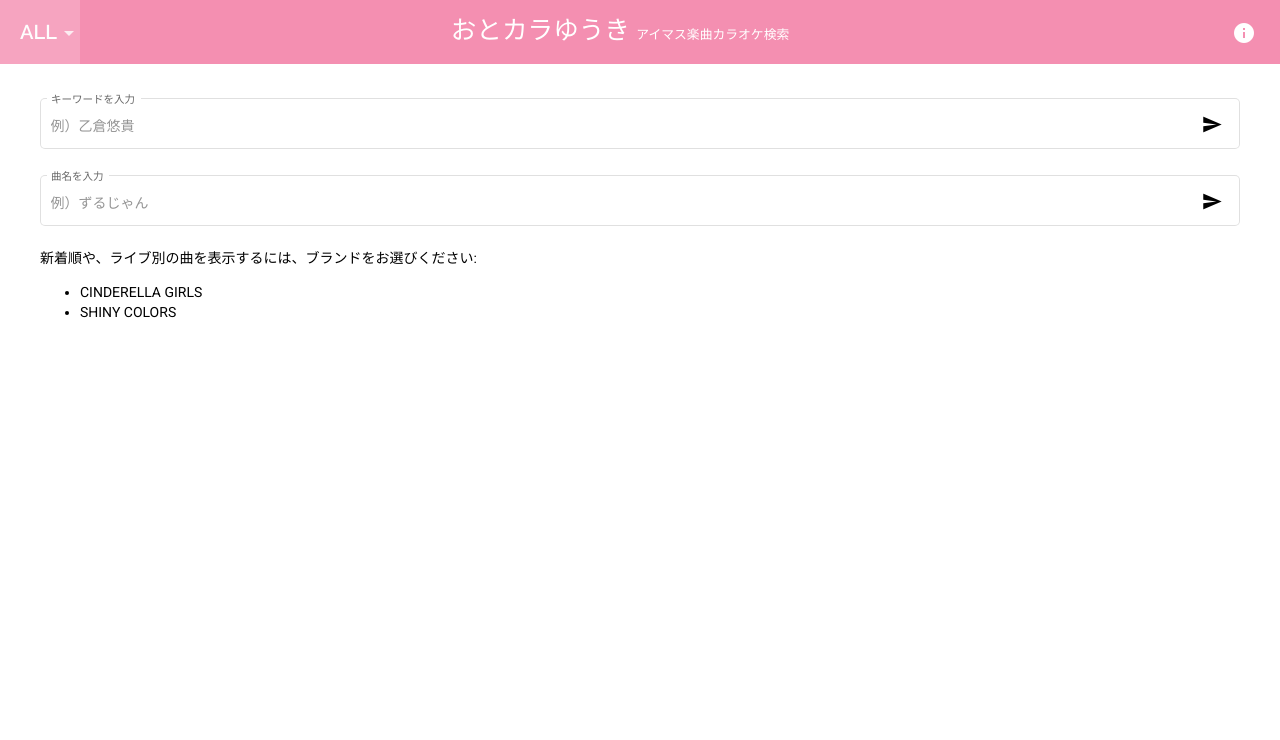
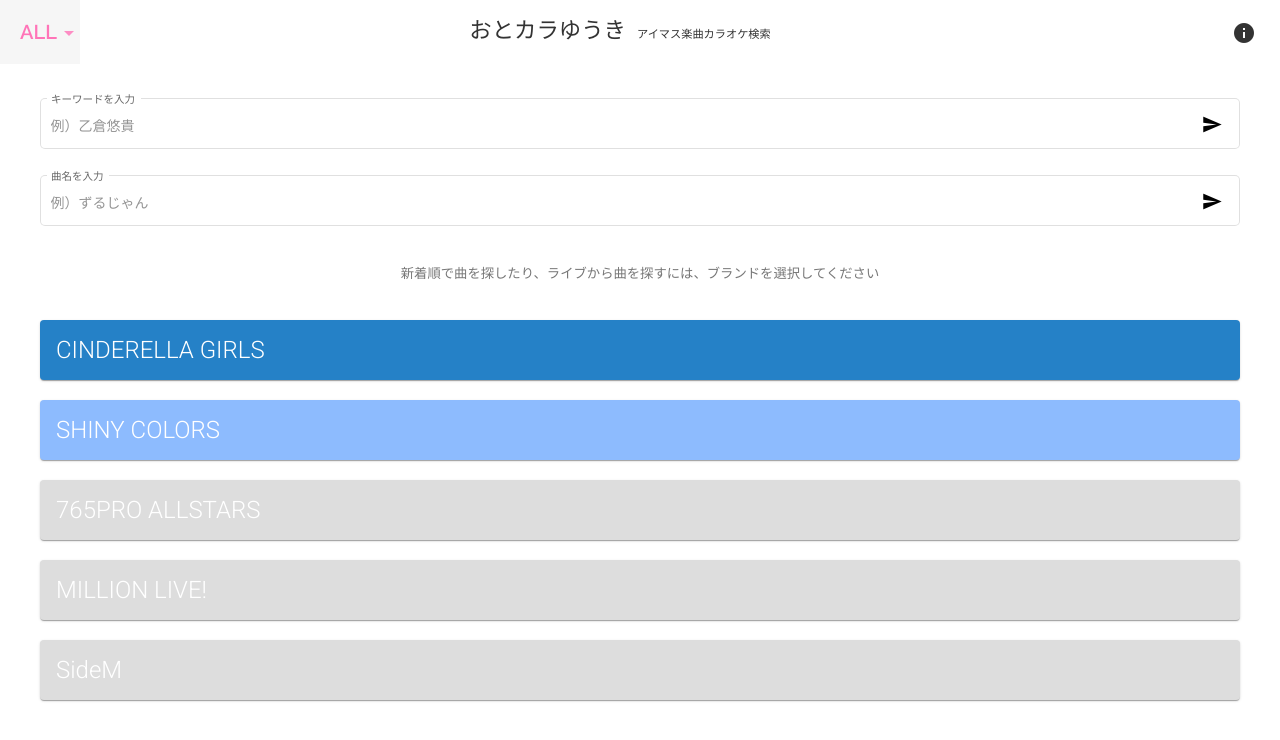
Before and after one commit to otokurarun/otokara-imas, an Angular app: page / in a window 1280 px wide. Shown: the top 740 px of the page. Built offline with nearby package versions, Linux system fonts and the light colour scheme.

Commit message:
Change: サイトの見た目を全体的に変更 #9

```diff
--- a/src/app/app.component.html
+++ b/src/app/app.component.html
@@ -3,10 +3,10 @@
   <app-brand-selector></app-brand-selector>
 
   <!-- サイト名 -->
-  <h1 class="toolbar__title">
-    <a routerLink="" class="gnav-logo-link">
+  <h1 class="toolbar-title">
+    <a routerLink="" class="logo-link">
       おとカラゆうき
-      <span class="toolbar__title--small"> アイマス楽曲カラオケ検索 </span>
+      <span class="toolbar-title-small"> アイマス楽曲カラオケ検索 </span>
     </a>
   </h1>
 
--- a/src/app/app.component.scss
+++ b/src/app/app.component.scss
@@ -1,26 +1,42 @@
 .toolbar {
-  background-color: #f48fb1;
+  background-color: white;
 
-  &__title {
+  a {
+    transition: all 0.3s ease-in-out;
+
+    &:hover {
+      opacity: 0.6;
+    }
+  }
+
+  .toolbar-title {
     margin: 0 auto;
-    font-size: 1.6rem;
+    font-size: 1.4rem;
+    text-align: center;
+    font-family: "M PLUS Rounded 1c";
 
-    @media screen and (max-width: 767px) {
+    @media screen and (max-width: 599px) {
       font-size: 1.5rem;
+      padding-left: 30px;
     }
 
-    > a {
-      color: white;
+    .logo-link {
+      color: #333;
       text-decoration: none;
     }
 
-    &--small {
+    .toolbar-title-small {
       font-size: 0.5em;
+      padding-left: 5px;
+
+      @media screen and (max-width: 599px) {
+        display: none;
+      }
     }
   }
 
   .info-icon {
-    color: white;
+    color: #333;
   }
 }
 
--- a/src/app/home-page/home-page.component.html
+++ b/src/app/home-page/home-page.component.html
@@ -2,13 +2,62 @@
 <app-song-search-form></app-song-search-form>
 
 <!-- ブランド選択 (全ブランドのトップページの場合のみ) -->
-<div *ngIf="this.brandName == 'all'">
-  新着順や、ライブ別の曲を表示するには、ブランドをお選びください:
+<div class="brand-selector" *ngIf="this.brandName == 'all'">
+  <p>
+    新着順で曲を探したり、ライブから曲を探すには、<br
+      class="sp-only"
+    />ブランドを選択してください
+  </p>
 
-  <ul>
-    <li (click)="this.onImasBrandChange('cg')">CINDERELLA GIRLS</li>
-    <li (click)="this.onImasBrandChange('sc')">SHINY COLORS</li>
-  </ul>
+  <div class="brand-select-cards">
+    <!-- シンデレラガールズ -->
+    <a routerLink="/cg">
+      <mat-card
+        class="brand-select-card"
+        (click)="this.onImasBrandChange('cg')"
+        style="background-color: #2581c7"
+      >
+        <mat-card-title class="title"> CINDERELLA GIRLS </mat-card-title>
+      </mat-card>
+    </a>
+
+    <!-- シャイニーカラーズ -->
+    <a routerLink="/sc">
+      <mat-card class="brand-select-card" style="background-color: #8dbbfe">
+        <mat-card-title class="title">SHINY COLORS </mat-card-title>
+      </mat-card>
+    </a>
+
+    <!-- 765PRO ALLSTARS -->
+    <a>
+      <mat-card
+        class="brand-select-card disabled"
+        style="background-color: #faadb9"
+      >
+        <mat-card-title class="title">765PRO ALLSTARS </mat-card-title>
+      </mat-card>
+    </a>
+
+    <!-- ミリオンライブ -->
+    <a>
+      <mat-card
+        class="brand-select-card disabled"
+        style="background-color: #ffc309"
+      >
+        <mat-card-title class="title">MILLION LIVE! </mat-card-title>
+      </mat-card>
+    </a>
+
+    <!-- Side M -->
+    <a>
+      <mat-card
+        class="brand-select-card disabled"
+        style="background-color: #13be93"
+      >
+        <mat-card-title class="title">SideM </mat-card-title>
+      </mat-card>
+    </a>
+  </div>
 </div>
 <!---->
 
--- a/src/app/home-page/home-page.component.scss
+++ b/src/app/home-page/home-page.component.scss
@@ -0,0 +1,61 @@
+// トップページにおけるブランド選択
+
+.brand-selector {
+  width: 100%;
+
+  p {
+    color: #777777;
+    font-size: 10pt;
+    text-align: center;
+    margin: 0 0 0 0;
+    padding: 1rem 0 1rem 0;
+  }
+
+  br.sp-only {
+    display: none;
+
+    @media screen and (max-width: 599px) {
+      display: block;
+    }
+  }
+
+  .brand-select-cards {
+    a {
+      width: 100%;
+      max-width: 100%;
+      text-decoration: none;
+
+      .brand-select-card {
+        cursor: pointer;
+        margin-top: 20px;
+        transition: all 0.3s ease-in-out;
+
+        &.disabled {
+          background-color: #dddddd !important;
+        }
+
+        &:hover {
+          opacity: 0.9;
+        }
+
+        & + .brand-select-card {
+          margin-top: 30px;
+        }
+
+        .title {
+          color: #ffffff;
+          font-family: "Roboto", sans-serif;
+          font-weight: lighter;
+          padding: 0;
+          text-decoration: none;
+          display: block;
+          line-height: initial;
+
+          @media screen and (max-width: 767px) {
+            font-size: 20px;
+          }
+        }
+      }
+    }
+  }
+}
--- a/src/app/shared/brand-selector/brand-selector.component.html
+++ b/src/app/shared/brand-selector/brand-selector.component.html
@@ -4,12 +4,23 @@
   (click)="isShowing = !isShowing"
   [ngClass]="{ showing: isShowing }"
 >
-  <div class="current-brand">
+  <div
+    class="current-brand"
+    [ngClass]="{
+      'brand-all': this.currentBrandName === 'all',
+      'brand-cg': this.currentBrandName === 'cg',
+      'brand-sc': this.currentBrandName === 'sc',
+      'brand-as': this.currentBrandName === 'as',
+      'brand-ml': this.currentBrandName === 'ml',
+      'brand-sm': this.currentBrandName === 'sm'
+    }"
+  >
     <ng-container *ngIf="this.currentBrandName == 'all'">ALL</ng-container>
     <ng-container *ngIf="this.currentBrandName == 'cg'">CG</ng-container>
     <ng-container *ngIf="this.currentBrandName == 'sc'">SC</ng-container>
     <ng-container *ngIf="this.currentBrandName == 'as'">AS</ng-container>
-    <ng-container *ngIf="this.currentBrandName == 'sm'">AS</ng-container>
+    <ng-container *ngIf="this.currentBrandName == 'ml'">ML</ng-container>
+    <ng-container *ngIf="this.currentBrandName == 'sm'">SM</ng-container>
     <mat-icon>arrow_drop_down</mat-icon>
   </div>
 </div>
@@ -45,6 +56,14 @@
       </li>
       -->
 
+      <!-- ミリオンライブ -->
+      <!--
+      <li (click)="this.setBrandName('as')">
+        <p class="brand-mark" style="color: #ffc309">AS</p>
+        <p class="brand-name">765PRO ALLSTARS</p>
+      </li>
+      -->
+
       <!-- Side M -->
       <!--
       <li (click)="this.setBrandName('sm')">
--- a/src/app/shared/brand-selector/brand-selector.component.scss
+++ b/src/app/shared/brand-selector/brand-selector.component.scss
@@ -14,13 +14,38 @@
   z-index: 1000;
 }
 
+// ブランド別カラー
+
+.brand-all {
+  color: #ff74b8;
+}
+
+.brand-cg {
+  color: #2681c8;
+}
+
+.brand-sc {
+  color: #8dbbff;
+}
+
+.brand-as {
+  color: #f34f6d;
+}
+
+.brand-ml {
+  color: #ffc309;
+}
+
+.brand-sm {
+  color: #0fbe94;
+}
+
 // ブランド選択を表示するためのボタン
 
 .brand-selector-btn {
   background-color: #fefefe20;
   cursor: pointer;
   user-select: none;
-  color: #fefefe;
   font-family: "Raleway", sans-serif;
   height: 64px;
   line-height: 64px;
@@ -30,13 +55,19 @@
   width: 80px;
   left: 0;
   top: 0;
+  transition: all 0.3s ease-in-out;
+
+  @media screen and (max-width: 599px) {
+    height: 56px;
+    line-height: 56px;
+  }
 
   &:hover {
-    background-color: #ffffff30;
+    background-color: #d0d0d030;
   }
 
   &.showing {
-    background-color: #fefefe40;
+    background-color: #d0d0d040;
   }
 
   .current-brand {
@@ -69,9 +100,10 @@
       background-color: #ffffffaa;
       cursor: pointer;
       margin: 0 0 0 0;
-      padding: 1rem 1.5rem 0.5rem 1rem;
+      padding: 1.3rem 1.5rem 0.5rem 1rem;
       border-bottom: 1px solid #dddddd;
       width: 100%;
+      transition: background-color 0.3s ease-in-out;
 
       .brand-mark {
         display: inline-block;
@@ -92,7 +124,7 @@
     }
 
     li:hover {
-      background-color: #efefefaa;
+      background-color: #d0d0d040;
     }
   }
 }
--- a/src/app/shared/imas-brand.ts
+++ b/src/app/shared/imas-brand.ts
@@ -1 +1 @@
-export type ImasBrand = 'all' | 'cg' | 'sc' | 'as' | 'sm';
+export type ImasBrand = 'all' | 'cg' | 'sc' | 'as' | 'sm' | 'ml';
--- a/src/index.html
+++ b/src/index.html
@@ -18,6 +18,10 @@
       rel="stylesheet"
     />
     <link
+      href="https://fonts.googleapis.com/css?family=M+PLUS+Rounded+1c"
+      rel="stylesheet"
+    />
+    <link
       href="https://fonts.googleapis.com/icon?family=Material+Icons"
       rel="stylesheet"
     />
--- a/src/styles.scss
+++ b/src/styles.scss
@@ -1,4 +1,10 @@
 /* You can add global styles to this file, and also import other style files */
 
-html, body { height: 100%; }
-body { margin: 0; font-family: Roboto, "Helvetica Neue", sans-serif; }
+html,
+body {
+  height: 100%;
+}
+body {
+  margin: 0;
+  font-family: "M PLUS Rounded 1c", Roboto, "Helvetica Neue", sans-serif;
+}
```
